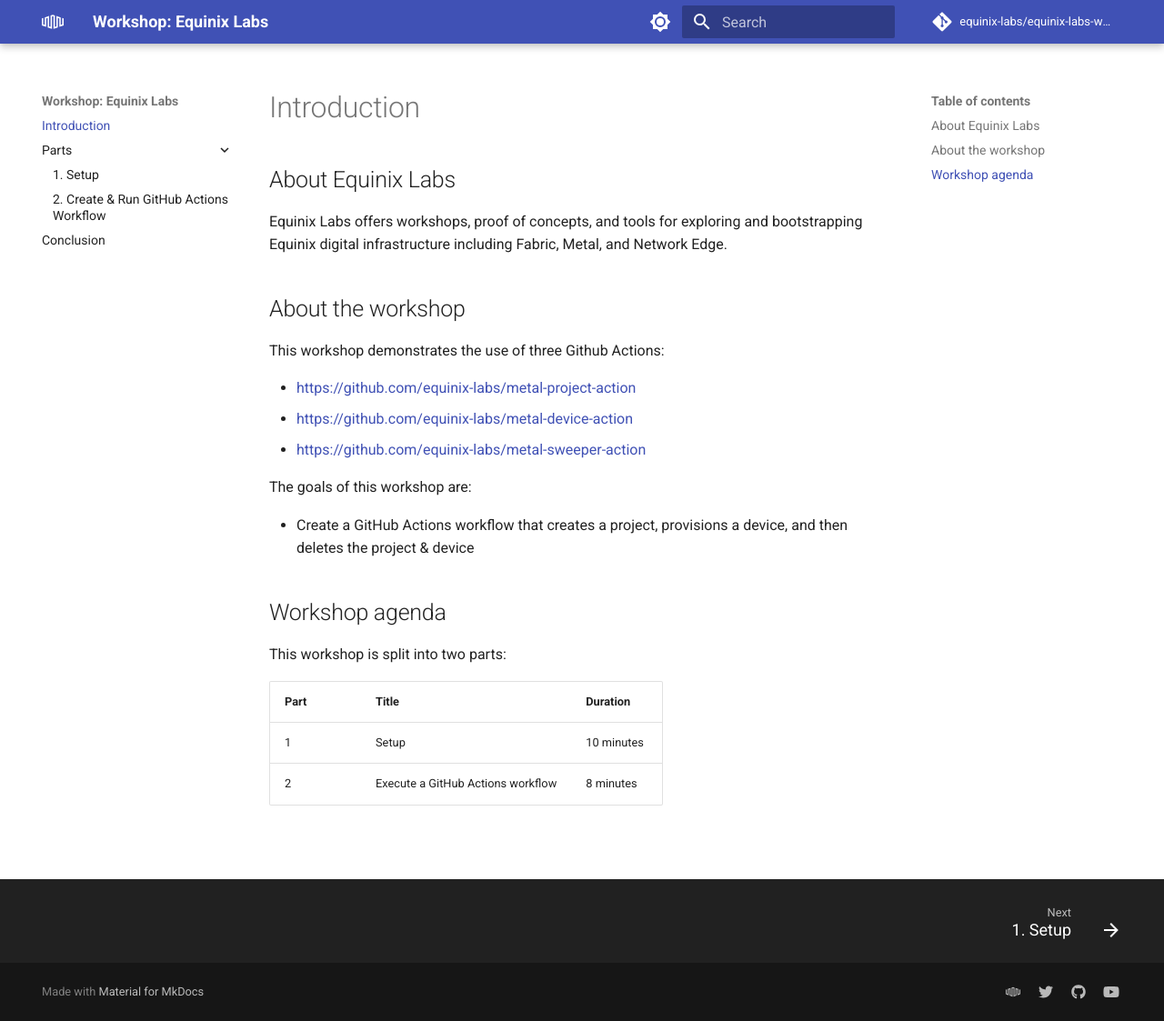
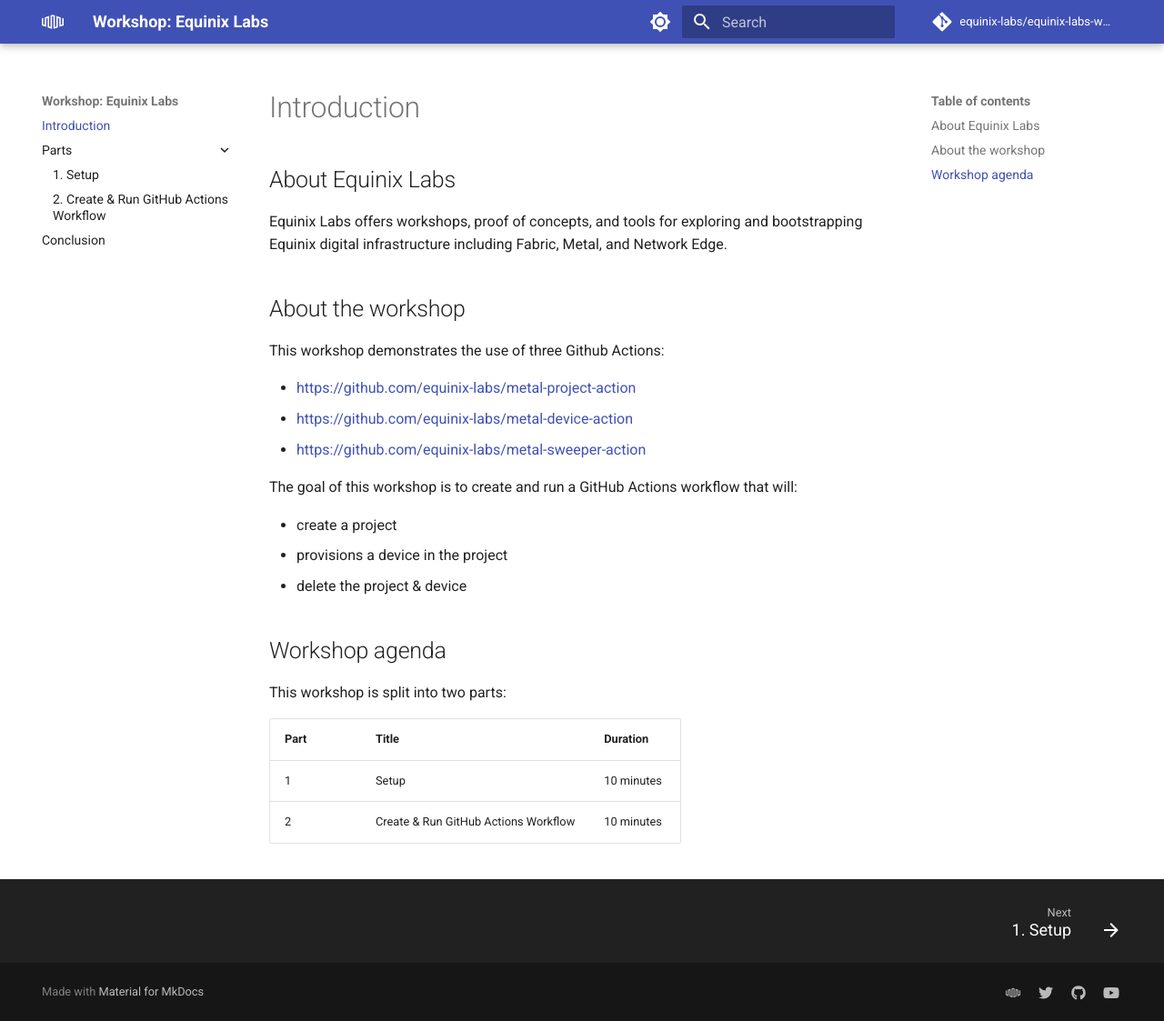
Before and after one commit to equinix-labs/metal-github-actions-workshop, an MkDocs documentation site: the page built from docs/index.md, in a window 1280 px wide and 1123 px high. Shown: the whole window at 91% size. Built offline with MkDocs 1.6.1 and Material for MkDocs 9.7.7, drawn with Linux system fonts in a browser that asks for light colours; comment, search, counter and statistics services are not loaded.

Commit message:
Clean up intro page

```diff
--- a/docs/index.md
+++ b/docs/index.md
@@ -12,9 +12,11 @@
 * <https://github.com/equinix-labs/metal-device-action>
 * <https://github.com/equinix-labs/metal-sweeper-action>
 
-The goals of this workshop are:
+The goal of this workshop is to create and run a GitHub Actions workflow that will:
 
-* Create a GitHub Actions workflow that creates a project, provisions a device, and then deletes the project & device
+* create a project
+* provisions a device in the project
+* delete the project & device
 
 ## Workshop agenda
 
@@ -23,4 +25,4 @@
 | Part | Title | Duration |
 | - | - | - |
 | 1 | Setup | 10 minutes |
-| 2 | Execute a GitHub Actions workflow | 8 minutes |
+| 2 | Create & Run GitHub Actions Workflow | 10 minutes |
```
